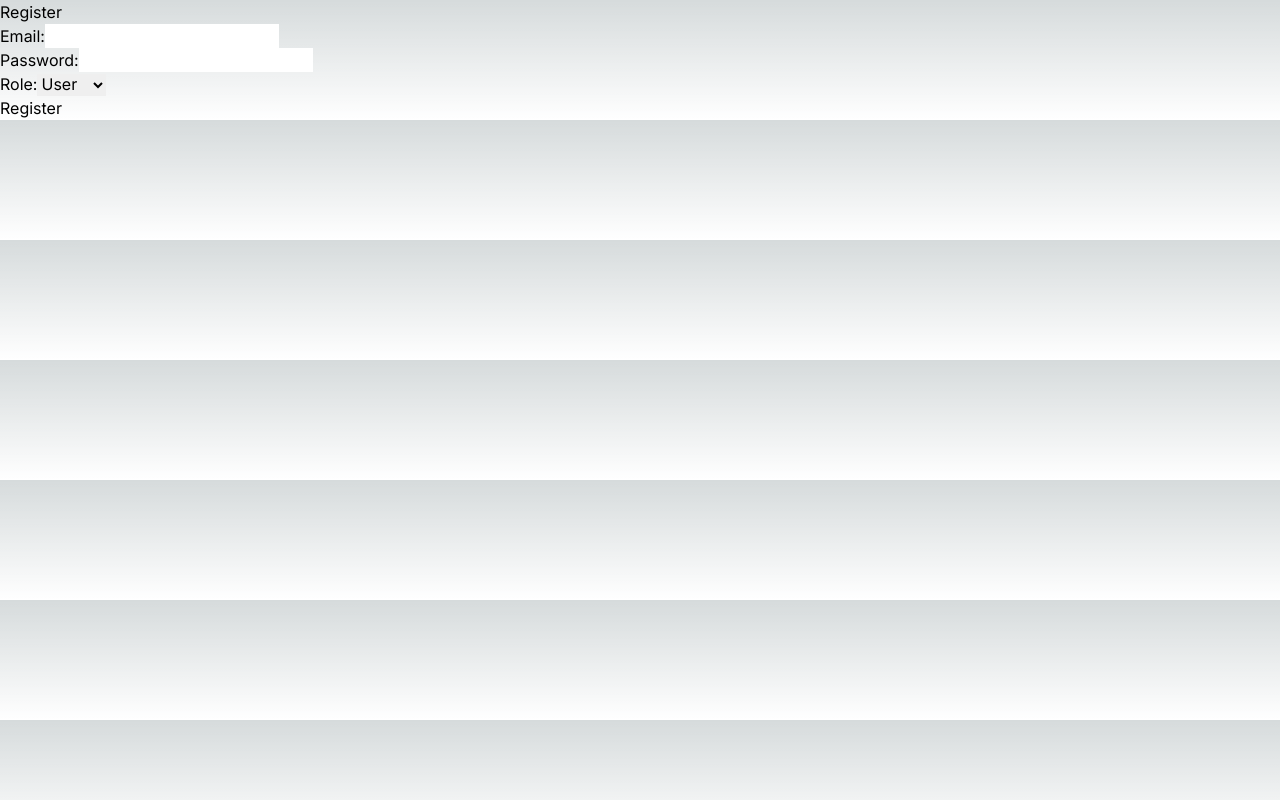
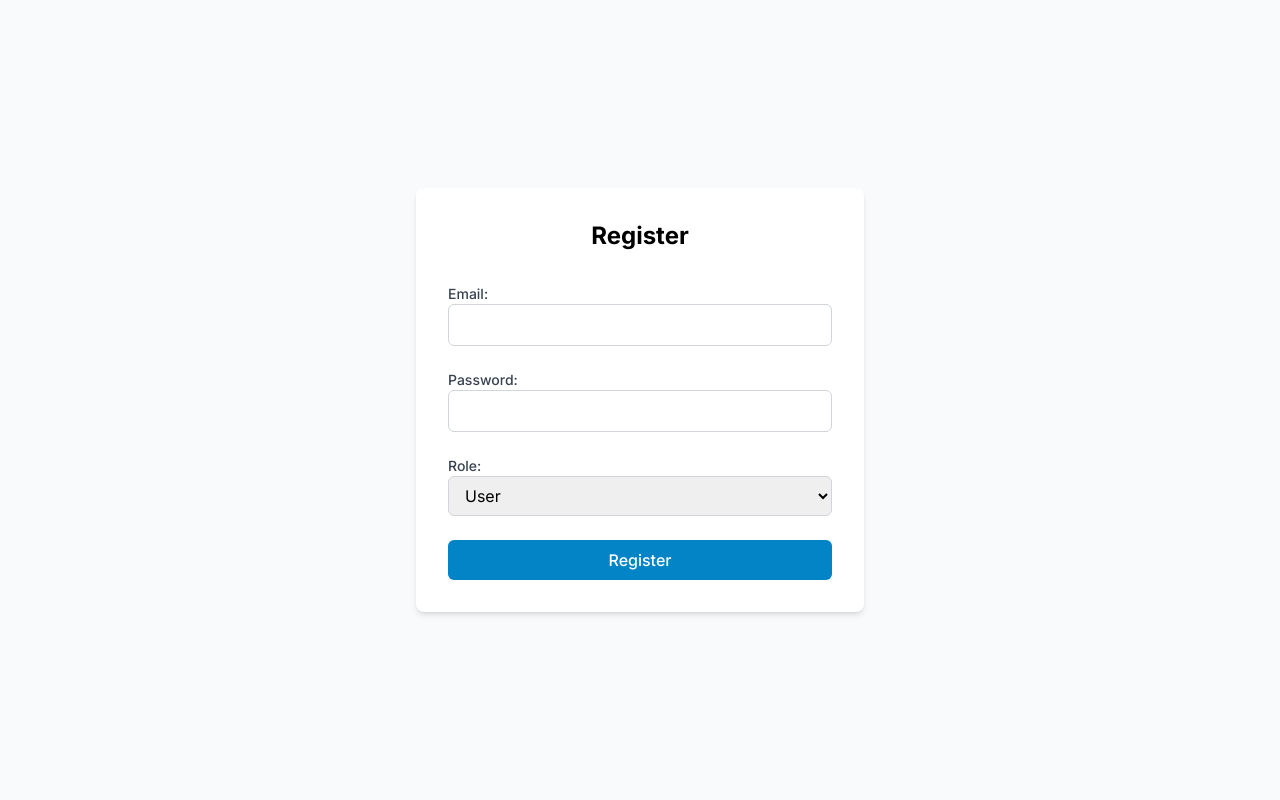
Before and after one commit to Satya211200/Keka-app-AI, a Next.js app: page /auth/register in a window 1280 px wide. Built offline with nearby package versions, Linux system fonts and the light colour scheme.

Commit message:
feat: enhance login and register pages with Tailwind CSS and interactive feedback

```diff
--- a/src/app/auth/login/page.tsx
+++ b/src/app/auth/login/page.tsx
@@ -1,12 +1,18 @@
 "use client";
-import React from 'react';
+import React, { useState } from 'react';
 
 export default function LoginPage() {
+  const [isLoading, setIsLoading] = useState(false);
+  const [error, setError] = useState('');
+
   const handleSubmit = async (e: React.FormEvent<HTMLFormElement>) => {
     e.preventDefault();
+    setIsLoading(true);
+    setError('');
     const formData = new FormData(e.currentTarget);
     const email = formData.get('email');
     const password = formData.get('password');
+    try {
       const res = await fetch('http://localhost:8000/api/auth/login', {
         method: 'POST',
         headers: { 'Content-Type': 'application/json' },
@@ -17,24 +23,34 @@ export default function LoginPage() {
         localStorage.setItem('token', data.token);
         window.location.href = '/';
       } else {
-      alert('Login failed');
+        setError('Login failed. Please check your credentials.');
+      }
+    } catch (err) {
+      setError('An error occurred. Please try again.');
+    } finally {
+      setIsLoading(false);
     }
   };
 
   return (
+    <div className="flex flex-col items-center justify-center min-h-screen p-4 bg-gray-50">
+      <div className="w-full max-w-md p-8 space-y-8 bg-white rounded-lg shadow-md">
+        <h1 className="text-2xl font-bold text-center">Login</h1>
+        {error && <p className="text-red-500 text-center">{error}</p>}
+        <form onSubmit={handleSubmit} className="space-y-6">
           <div>
-      <h1>Login</h1>
-      <form onSubmit={handleSubmit}>
-        <div>
-          <label htmlFor="email">Email:</label>
-          <input type="email" id="email" name="email" required />
+            <label htmlFor="email" className="block text-sm font-medium text-gray-700">Email:</label>
+            <input type="email" id="email" name="email" required className="input" />
           </div>
           <div>
-          <label htmlFor="password">Password:</label>
-          <input type="password" id="password" name="password" required />
+            <label htmlFor="password" className="block text-sm font-medium text-gray-700">Password:</label>
+            <input type="password" id="password" name="password" required className="input" />
           </div>
-        <button type="submit">Login</button>
+          <button type="submit" disabled={isLoading} className="w-full btn btn-primary">
+            {isLoading ? 'Logging in...' : 'Login'}
+          </button>
         </form>
+      </div>
     </div>
   );
 }
--- a/src/app/auth/register/page.tsx
+++ b/src/app/auth/register/page.tsx
@@ -1,13 +1,19 @@
 "use client";
-import React from 'react';
+import React, { useState } from 'react';
 
 export default function RegisterPage() {
+  const [isLoading, setIsLoading] = useState(false);
+  const [error, setError] = useState('');
+
   const handleSubmit = async (e: React.FormEvent<HTMLFormElement>) => {
     e.preventDefault();
+    setIsLoading(true);
+    setError('');
     const formData = new FormData(e.currentTarget);
     const email = formData.get('email');
     const password = formData.get('password');
     const role = formData.get('role');
+    try {
       const res = await fetch('http://localhost:8000/api/auth/register', {
         method: 'POST',
         headers: { 'Content-Type': 'application/json' },
@@ -17,31 +23,41 @@ export default function RegisterPage() {
         alert('Registration successful');
         window.location.href = '/auth/login';
       } else {
-      alert('Registration failed');
+        setError('Registration failed. Please try again.');
+      }
+    } catch (err) {
+      setError('An error occurred. Please try again.');
+    } finally {
+      setIsLoading(false);
     }
   };
 
   return (
+    <div className="flex flex-col items-center justify-center min-h-screen p-4 bg-gray-50">
+      <div className="w-full max-w-md p-8 space-y-8 bg-white rounded-lg shadow-md">
+        <h1 className="text-2xl font-bold text-center">Register</h1>
+        {error && <p className="text-red-500 text-center">{error}</p>}
+        <form onSubmit={handleSubmit} className="space-y-6">
           <div>
-      <h1>Register</h1>
-      <form onSubmit={handleSubmit}>
-        <div>
-          <label htmlFor="email">Email:</label>
-          <input type="email" id="email" name="email" required />
+            <label htmlFor="email" className="block text-sm font-medium text-gray-700">Email:</label>
+            <input type="email" id="email" name="email" required className="input" />
           </div>
           <div>
-          <label htmlFor="password">Password:</label>
-          <input type="password" id="password" name="password" required />
+            <label htmlFor="password" className="block text-sm font-medium text-gray-700">Password:</label>
+            <input type="password" id="password" name="password" required className="input" />
           </div>
           <div>
-          <label htmlFor="role">Role:</label>
-          <select id="role" name="role" required>
+            <label htmlFor="role" className="block text-sm font-medium text-gray-700">Role:</label>
+            <select id="role" name="role" required className="input">
               <option value="user">User</option>
               <option value="admin">Admin</option>
             </select>
           </div>
-        <button type="submit">Register</button>
+          <button type="submit" disabled={isLoading} className="w-full btn btn-primary">
+            {isLoading ? 'Registering...' : 'Register'}
+          </button>
         </form>
+      </div>
     </div>
   );
 }
```
Lines whose indentation alone changed are shown as unchanged.
